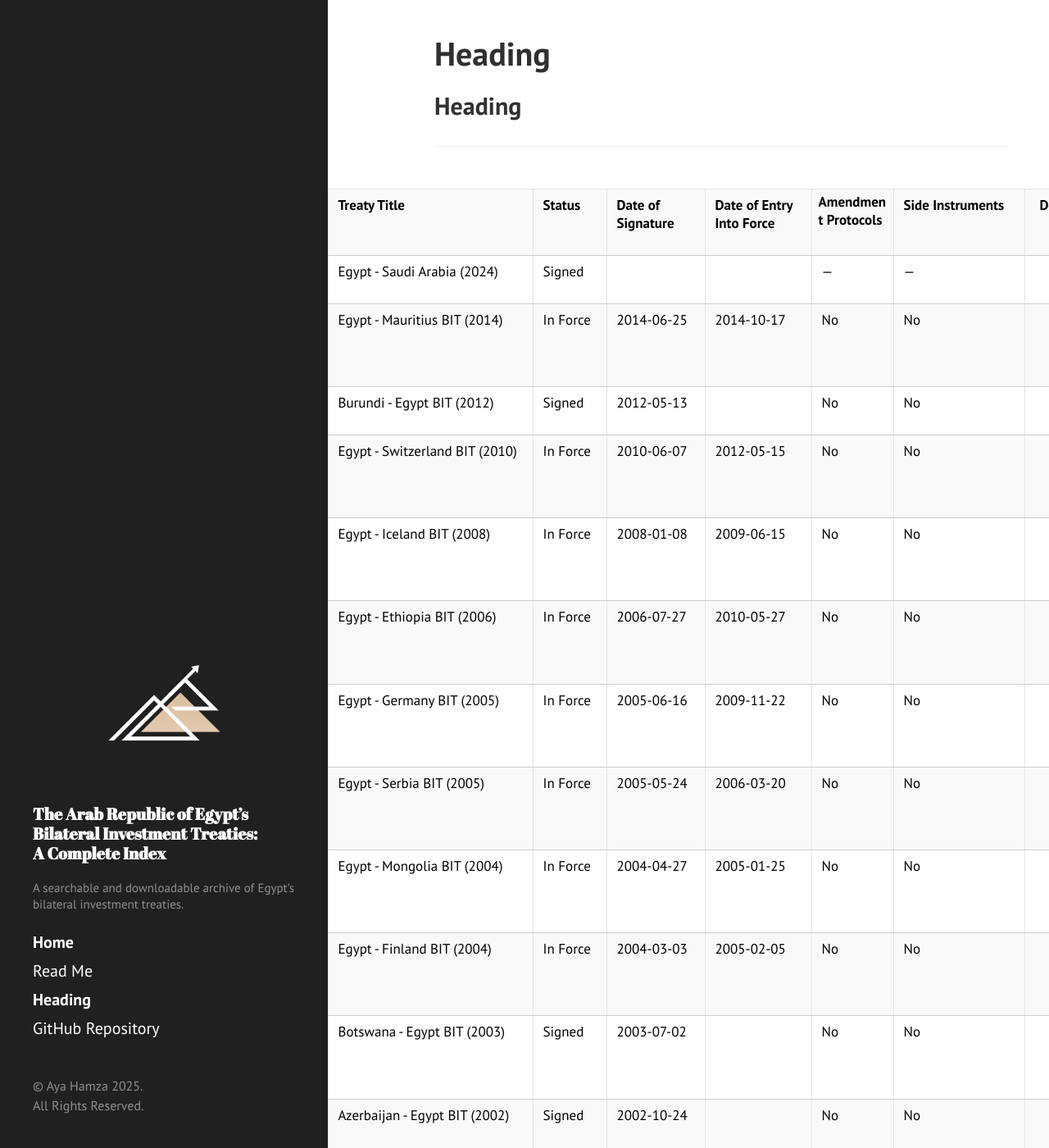
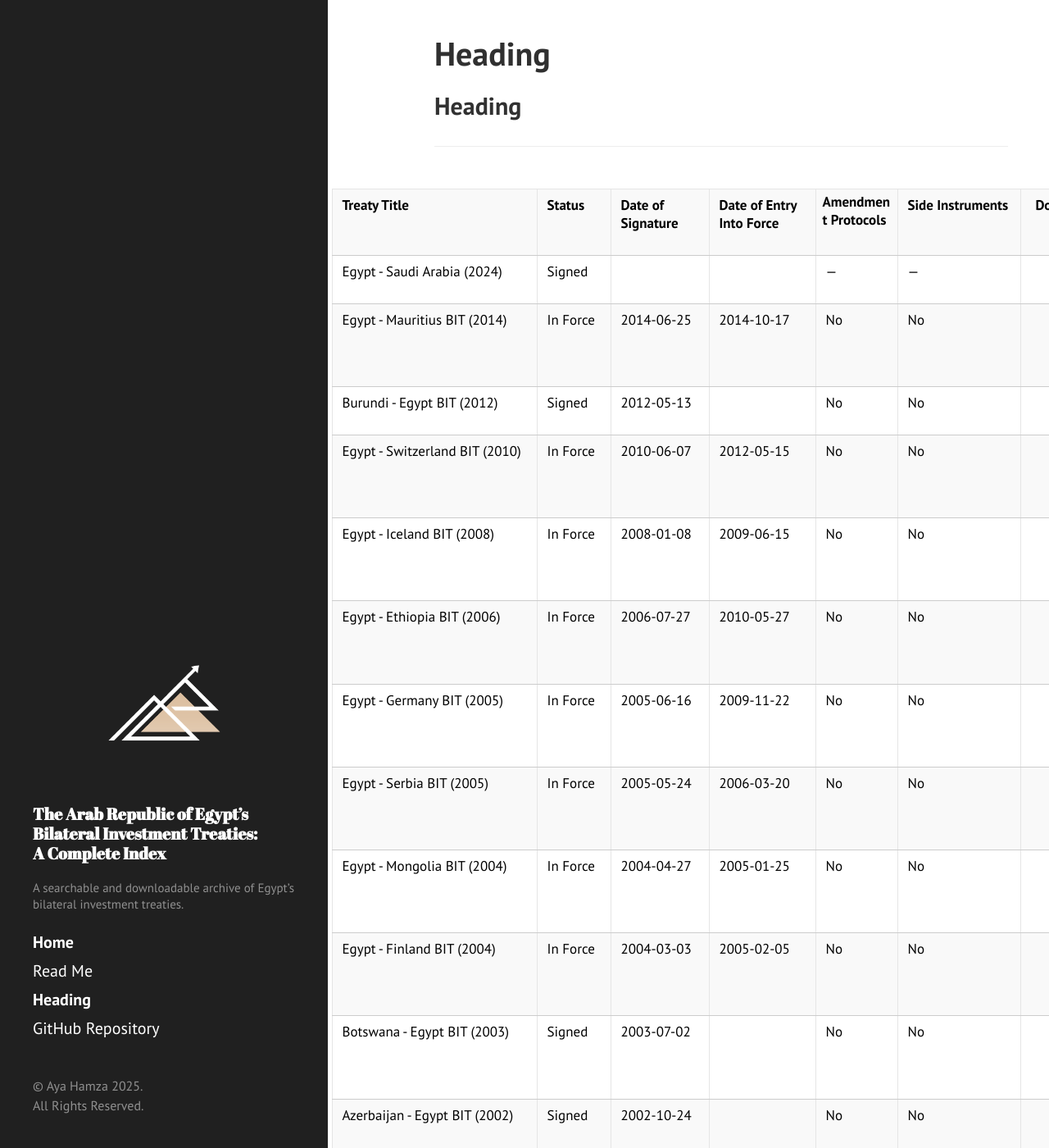
Before and after one commit to ayahamza1/MENABITs, a Jekyll site: the page built from index.md, in a window 1280 px wide and 1400 px high. Shown: the whole window at 82% size. Built offline with Jekyll 4.4.1, drawn with Linux system fonts in a browser that asks for light colours; our own code applies the rules of GitHub Pages for plain Markdown files.

Commit message:
Update hyde.css

```diff
--- a/public/css/hyde.css
+++ b/public/css/hyde.css
@@ -268,7 +268,7 @@
 
 table th:nth-child(6),
 table td:nth-child(6) {
-  width: 8.0rem;
+  width: 7.5rem;
 }
 
 table th:nth-child(7),
```
